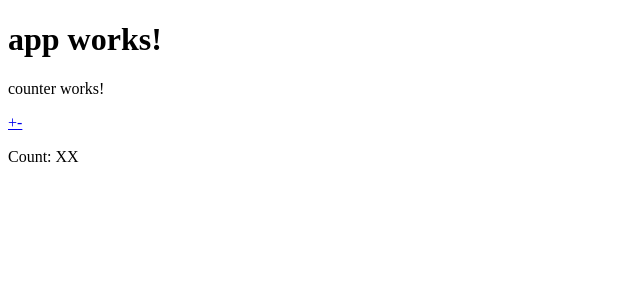
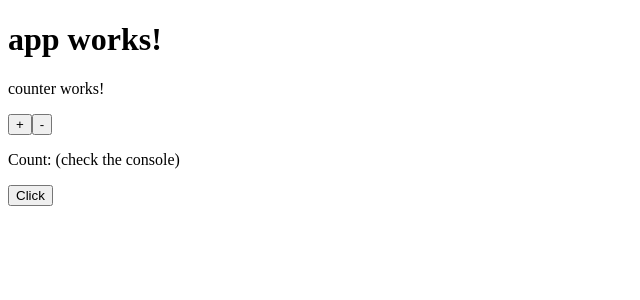
Before and after one commit to marktalbot/ng-redux-test, an Angular app: page / in a window 1280 px wide. Shown: the top 300 px of the page, without its empty margins (0-640 px from the left). Built offline with nearby package versions, Linux system fonts and the light colour scheme; what ng2-redux would draw is missing.

Commit message:
Counter and Button toggle working with redux

```diff
--- a/src/app/app.component.html
+++ b/src/app/app.component.html
@@ -2,3 +2,4 @@
   {{title}}
 </h1>
 <app-counter></app-counter>
+<app-button></app-button>
--- /dev/null
+++ b/src/app/button/button.component.html
@@ -0,0 +1 @@
+<button (click)="toggle()">Click</button>
--- /dev/null
+++ b/src/app/button/button.component.ts
@@ -0,0 +1,19 @@
+import { Component } from '@angular/core';
+
+import { NgRedux } from 'ng2-redux';
+
+@Component({
+  selector: 'app-button',
+  templateUrl: './button.component.html',
+  styleUrls: ['./button.component.css']
+})
+export class ButtonComponent {
+
+    constructor(private redux: NgRedux<any>) {}
+
+    toggle() {
+        this.redux.dispatch({ type: 'TOGGLE' });
+        console.log('Button Toggle...', this.redux.getState());
+    }
+
+}
--- a/src/app/counter/counter.component.html
+++ b/src/app/counter/counter.component.html
@@ -1,6 +1,6 @@
 <p>
   counter works!
 </p>
-<a href="#" (click)="increment()" class="btn btn-default">+</a>
-<a href="#" (click)="decrement()" class="btn btn-default">-</a>
-<p>Count: <span>XX</span></p>
+<button (click)="increment()" class="btn btn-default">+</button>
+<button (click)="decrement()" class="btn btn-default">-</button>
+<p>Count: <span>(check the console)</span></p>
--- a/src/app/counter/counter.component.ts
+++ b/src/app/counter/counter.component.ts
@@ -15,19 +15,6 @@ export class CounterComponent implements OnInit {
 
     constructor(private redux: NgRedux<any>) {}
 
-  counter = function(state = 0, action) {
-    switch (action.type) {
-      case 'INCREMENT_COUNTER':
-        return state + 1;
-      case 'DECREMENT_COUNTER':
-        return state - 1;
-      default:
-        return state;
-      }
-    }
-
-    // store = Redux.createStore(this.counter);
-
     increment() {
         this.redux.dispatch({ type: 'INCREMENT_COUNTER' });
         console.log('counter increment...', this.redux.getState());
--- /dev/null
+++ b/src/app/reducers/button-reducer.ts
@@ -0,0 +1,8 @@
+export default function button(state = false, action) {
+  switch (action.type) {
+    case 'TOGGLE':
+      return !state;
+    default:
+      return state;
+  }
+}
--- a/src/app/reducers/index.ts
+++ b/src/app/reducers/index.ts
@@ -1,10 +1,13 @@
 import { combineReducers } from 'redux';
 import counterReducer from './counter-reducer';
+import buttonReducer from './button-reducer';
 
 export class IAppState {
   counter?: number;
+  button?: boolean;
 };
 
 export const rootReducer = combineReducers<IAppState>({
-  counter: counterReducer
+  counter: counterReducer,
+  button: buttonReducer
 });
```
Also changed, not shown: src/app/app.module.ts (+3 -5 lines), src/app/button/button.component.css (added), 2 other files (tests, documents, lock files or other folders). Lines whose indentation alone changed are shown as unchanged.
